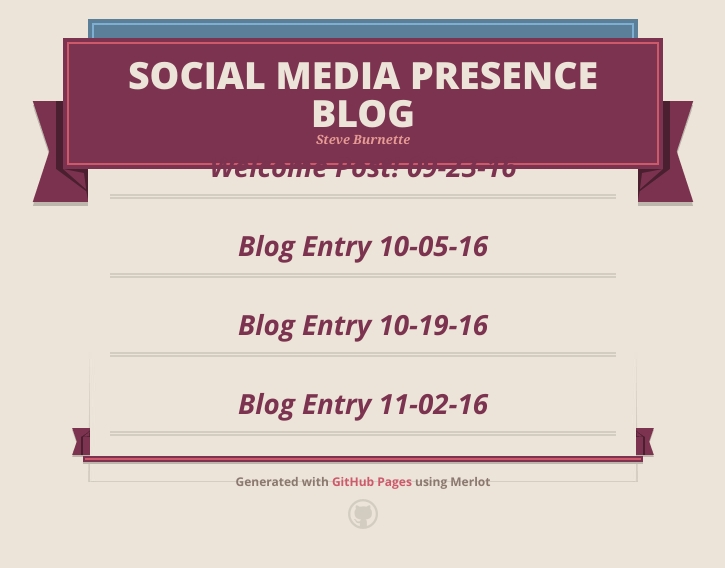
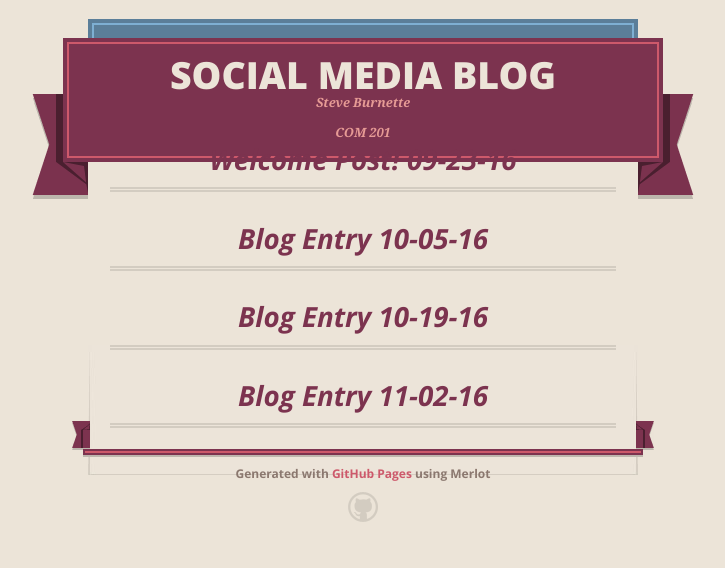
Before and after one commit to sburnet1/Social-Media-Presence-Blog, a Jekyll site: the page index.html, which Jekyll copies as it is, in a window 1280 px wide. Shown: the top 568 px of the page, without its empty margins (277-1002 px from the left). Built offline with Jekyll 4.4.1, drawn with Linux system fonts in a browser that asks for light colours; nearby versions of some CDN libraries.

Commit message:
Update index.html

```diff
--- a/index.html
+++ b/index.html
@@ -27,8 +27,9 @@
       <header>
         <span class="ribbon-outer">
           <span class="ribbon-inner">
-            <h1>Social Media Presence Blog</h1>
+            <h1>Social Media Blog</h1>
             <h2>Steve Burnette</h2>
+            <h2>COM 201</h2>
           </span>
           <span class="left-tail"></span>
           <span class="right-tail"></span>
```
